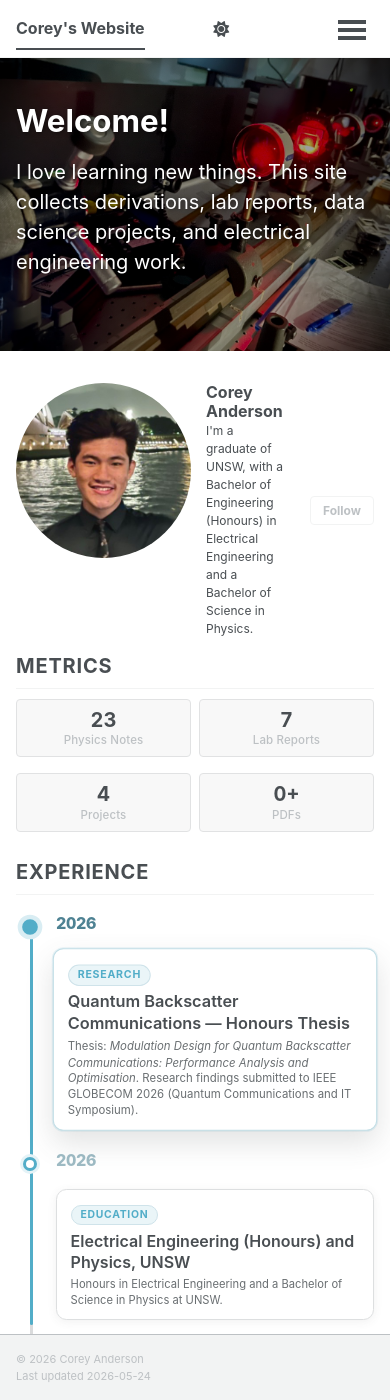
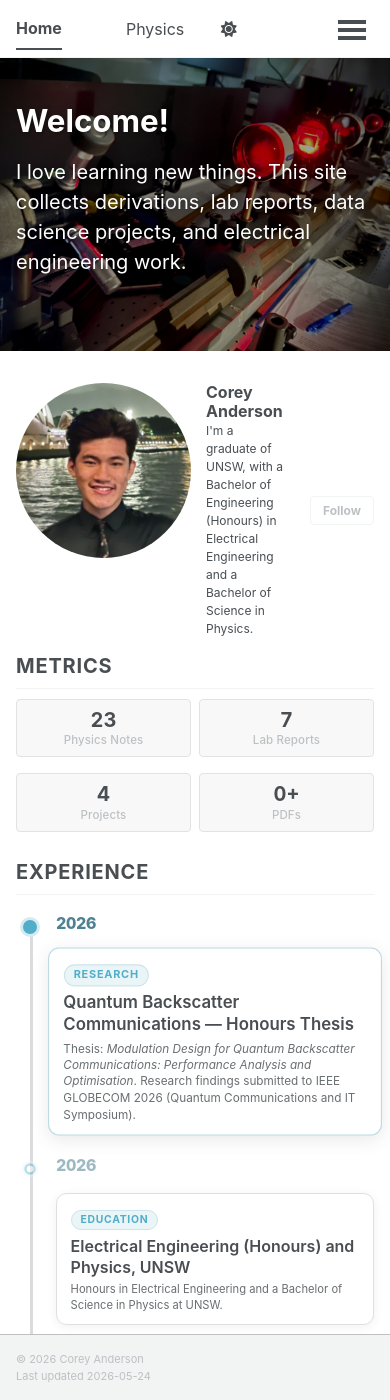
Before and after one commit to EvilScientist311/My-Website, a Jekyll site: the page built from _pages/about.md, in a window 390 px wide and 1400 px high. Built offline with Jekyll 4.4.1, drawn with Linux system fonts in a browser that asks for light colours; a script bundle is joined from its source files by our own code; library files that are not in the unit come from our copies.

Commit message:
Initial site

```diff
--- a/_config.yml
+++ b/_config.yml
@@ -9,7 +9,7 @@
 # Basic Site Settings
 locale                   : "en-US"
 site_theme               : "default" # The available themes options are "default", "air", "sunrise", "mint", "dirt" and "contrast"
-title                    : "Corey's Website"
+title                    : "Home"
 title_separator          : "-"
 name                     : &name "Corey Anderson"
 description              : &description "Personal STEM portfolio — derivations, lab reports, data science, and electrical engineering projects."
--- a/_includes/footer/custom.html
+++ b/_includes/footer/custom.html
@@ -15,5 +15,9 @@
 
 {% include base_path %}
 {% if page.url == "/" %}
+<script>
+  document.body.setAttribute("data-page", "home");
+</script>
+<script defer src="{{ base_path }}/assets/js/home-polish.js"></script>
 <script defer src="{{ base_path }}/assets/js/home-timeline.js"></script>
 {% endif %}
--- a/_pages/about.md
+++ b/_pages/about.md
@@ -23,19 +23,19 @@
   <h2 class="home-metrics__heading">Metrics</h2>
   <ul class="home-metrics__list">
     <li class="home-metrics__item">
-      <span class="home-metrics__value">{{ physics_notes_count }}</span>
+      <span class="home-metrics__value" data-count-up="{{ physics_notes_count }}" aria-live="polite">{{ physics_notes_count }}</span>
       <span class="home-metrics__label">Physics Notes</span>
     </li>
     <li class="home-metrics__item">
-      <span class="home-metrics__value">{{ lab_report_count }}</span>
+      <span class="home-metrics__value" data-count-up="{{ lab_report_count }}" aria-live="polite">{{ lab_report_count }}</span>
       <span class="home-metrics__label">Lab Reports</span>
     </li>
     <li class="home-metrics__item">
-      <span class="home-metrics__value">{{ project_count }}</span>
+      <span class="home-metrics__value" data-count-up="{{ project_count }}" aria-live="polite">{{ project_count }}</span>
       <span class="home-metrics__label">Projects</span>
     </li>
     <li class="home-metrics__item">
-      <span class="home-metrics__value">{{ pdf_count }}+</span>
+      <span class="home-metrics__value" data-count-up="{{ pdf_count }}" data-count-suffix="+" aria-live="polite">{{ pdf_count }}+</span>
       <span class="home-metrics__label">PDFs</span>
     </li>
   </ul>
--- a/_pages/derivations/index.html
+++ b/_pages/derivations/index.html
@@ -1,6 +1,6 @@
 ---
 layout: archive
-title: "Derivations"
+title: "Physics"
 permalink: /derivations/
 author_profile: true
 excerpt: 'Below are the various topics where I have derived and explored certain concepts. This started as a way for me to learn <a href="https://en.wikipedia.org/wiki/LaTeX">LaTeX</a>, but then it became a small hobby.'
--- a/_sass/custom/_site.scss
+++ b/_sass/custom/_site.scss
@@ -1,4 +1,109 @@
 /* Site-specific UI overrides */
+
+/* Homepage hero fade-in */
+@keyframes home-fade-up {
+  from {
+    opacity: 0;
+    transform: translateY(24px);
+  }
+
+  to {
+    opacity: 1;
+    transform: translateY(0);
+  }
+}
+
+.page-home {
+  .page__hero--overlay .wrapper,
+  .main--with-hero .sidebar,
+  .home-metrics {
+    opacity: 0;
+    transform: translateY(24px);
+  }
+
+  &.home-enter-active {
+    .page__hero--overlay .wrapper {
+      animation: home-fade-up 820ms cubic-bezier(0.22, 1, 0.36, 1) forwards;
+    }
+
+    .main--with-hero .sidebar {
+      animation: home-fade-up 820ms cubic-bezier(0.22, 1, 0.36, 1) 120ms forwards;
+    }
+
+    .home-metrics {
+      animation: home-fade-up 820ms cubic-bezier(0.22, 1, 0.36, 1) 240ms forwards;
+    }
+  }
+
+  &.home-enter-done {
+    .page__hero--overlay .wrapper,
+    .main--with-hero .sidebar,
+    .home-metrics {
+      opacity: 1;
+      transform: none;
+    }
+  }
+}
+
+@media (prefers-reduced-motion: reduce) {
+  .page-home .page__hero--overlay .wrapper,
+  .page-home .main--with-hero .sidebar,
+  .page-home .home-metrics {
+    opacity: 1 !important;
+    transform: none !important;
+    animation: none !important;
+  }
+}
+
+/* Disable theme page-load intro animations for instant navigation */
+#main,
+.page__hero,
+.page__hero--overlay,
+.masthead,
+.breadcrumbs,
+.page__footer,
+.page__footer footer {
+  animation: none !important;
+  -webkit-animation: none !important;
+  opacity: 1 !important;
+}
+
+/* Fixed footer — no intro fade; sits above page content when scrolling */
+.page__footer {
+  position: fixed !important;
+  bottom: 0;
+  left: 0;
+  right: 0;
+  width: 100%;
+  z-index: 20;
+  clear: both;
+  margin-top: 0 !important;
+}
+
+/* Stronger navbar underline hover */
+.masthead .greedy-nav .visible-links li:not(#theme-toggle) a {
+  position: relative;
+
+  &::before {
+    height: 2px;
+    background: color-mix(in srgb, var(--global-link-color) 75%, var(--global-text-color));
+    transform: scaleX(0);
+    transform-origin: left center;
+    transition: transform 220ms cubic-bezier(0.22, 1, 0.36, 1);
+  }
+
+  &:hover {
+    color: color-mix(in srgb, var(--global-masthead-link-color) 65%, var(--global-text-color));
+  }
+
+  &:hover::before {
+    transform: scaleX(1);
+  }
+}
+
+.masthead__menu-item.selected a::before {
+  display: none;
+}
 
 /* Circular author profile photo */
 .author__avatar img {
@@ -101,7 +206,10 @@
 
 /* Homepage timeline — alternating milestone track */
 .home-timeline {
-  margin: 0 0 1.25rem;
+  position: relative;
+  z-index: 0;
+  margin: 0 0 2.5rem;
+  isolation: isolate;
 
   &__heading {
     margin: 0 0 1rem;
@@ -148,7 +256,7 @@
   &__rail-fill {
     height: 0;
     background: var(--global-link-color);
-    transition: height 0.14s linear;
+    transition: none;
   }
 
   &__list {
@@ -164,7 +272,9 @@
     grid-template-columns: 1.75rem 1fr;
     gap: 0 0.75rem;
     align-items: start;
-    padding-bottom: 0.85rem;
+    padding-bottom: 1.15rem;
+    overflow: visible;
+    position: relative;
 
     &:last-child {
       padding-bottom: 0;
@@ -177,6 +287,8 @@
     display: flex;
     justify-content: center;
     padding-top: 0.35rem;
+    position: relative;
+    z-index: 2;
   }
 
   &__node-dot {
@@ -199,6 +311,8 @@
   &__year {
     grid-column: 2;
     grid-row: 1;
+    position: relative;
+    z-index: 1;
     margin: 0 0 0.15rem;
     font-size: $type-size-3;
     font-weight: 800;
@@ -211,15 +325,22 @@
   &__card {
     grid-column: 2;
     grid-row: 2;
+    position: relative;
+    z-index: 1;
+    transform: scale(1);
+    transform-origin: center;
     padding: 0.65rem 0.85rem;
     border: 1px solid color-mix(in srgb, var(--global-text-color) 12%, var(--global-border-color));
     border-radius: 0.65rem;
     background: var(--global-bg-color);
     box-shadow: 0 2px 10px color-mix(in srgb, var(--global-text-color) 8%, transparent);
-    transition: transform 0.22s ease, box-shadow 0.22s ease, border-color 0.22s ease;
+    transition:
+      transform 350ms cubic-bezier(0.22, 1, 0.36, 1),
+      box-shadow 350ms cubic-bezier(0.22, 1, 0.36, 1),
+      border-color 350ms ease;
 
     &:hover {
-      transform: translateY(-3px);
+      transform: scale(1) translateY(-3px);
       border-color: color-mix(in srgb, var(--global-link-color) 35%, var(--global-border-color));
       box-shadow: 0 10px 22px color-mix(in srgb, var(--global-text-color) 14%, transparent);
     }
@@ -269,7 +390,7 @@
       grid-template-columns: minmax(0, 1fr) 2.75rem minmax(0, 1fr);
       gap: 0 1rem;
       align-items: center;
-      padding-bottom: 1rem;
+      padding-bottom: 1.35rem;
     }
 
     &__node {
@@ -335,7 +456,8 @@
         opacity 0.55s ease,
         transform 0.55s cubic-bezier(0.22, 1, 0.36, 1);
 
-      &.is-visible {
+      &.is-visible,
+      &.is-revealed {
         opacity: 1;
         transform: translateY(0);
       }
@@ -344,17 +466,16 @@
     .home-timeline__node-dot {
       transform: scale(0.82);
       opacity: 0.4;
+      background: var(--global-bg-color);
     }
 
-    .home-timeline__item.is-visible .home-timeline__node-dot {
+    /* Dot colour/fill is controlled by is-reached only — never is-active or is-visible */
+    .home-timeline__item.is-reached .home-timeline__node-dot {
       transform: scale(1);
       opacity: 1;
-    }
-
-    .home-timeline__item.is-active .home-timeline__node-dot {
-      transform: scale(1.12);
       background: var(--global-link-color);
-      box-shadow: 0 0 0 4px color-mix(in srgb, var(--global-link-color) 22%, var(--global-bg-color));
+      box-shadow:
+        0 0 0 3px color-mix(in srgb, var(--global-link-color) 24%, var(--global-bg-color));
     }
 
     .home-timeline__year {
@@ -362,17 +483,28 @@
       opacity: 0.55;
     }
 
+    .home-timeline__item.is-reached .home-timeline__year {
+      opacity: 0.85;
+    }
+
     .home-timeline__item.is-active .home-timeline__year {
       opacity: 1;
       color: color-mix(in srgb, var(--global-link-color) 55%, var(--global-text-color));
     }
 
+    .home-timeline__item.is-active {
+      z-index: 2;
+    }
+
     .home-timeline__item.is-active .home-timeline__card {
-      transform: translateY(-2px) scale(1.02);
-      border-color: color-mix(in srgb, var(--global-link-color) 30%, var(--global-border-color));
-      box-shadow:
-        0 12px 28px color-mix(in srgb, var(--global-text-color) 16%, transparent),
-        0 0 0 1px color-mix(in srgb, var(--global-link-color) 12%, transparent);
+      z-index: 2;
+      transform: scale(1.05);
+      border-color: color-mix(in srgb, var(--global-link-color) 35%, var(--global-border-color));
+      box-shadow: 0 4px 16px color-mix(in srgb, var(--global-text-color) 12%, transparent);
+    }
+
+    .home-timeline__item.is-active .home-timeline__card:hover {
+      transform: scale(1.05);
     }
 
     @media screen and (min-width: 768px) {
@@ -387,7 +519,8 @@
           transform: translateX(1.25rem) translateY(0.75rem);
         }
 
-        &.is-visible {
+        &.is-visible,
+        &.is-revealed {
           transform: translateX(0) translateY(0);
         }
       }
@@ -401,10 +534,25 @@
       transition: none;
     }
 
+    &--enhanced .home-timeline__card {
+      transition: none;
+    }
+
+    &--enhanced .home-timeline__item.is-active .home-timeline__card {
+      transform: scale(1.05);
+    }
+
     &--enhanced .home-timeline__node-dot {
       transform: none;
+      opacity: 0.4;
+      background: var(--global-bg-color);
+      transition: none;
+    }
+
+    &--enhanced .home-timeline__item.is-reached .home-timeline__node-dot {
+      transform: none;
       opacity: 1;
-      transition: none;
+      background: var(--global-link-color);
     }
 
     &--enhanced .home-timeline__rail-fill {
--- /dev/null
+++ b/assets/js/home-polish.js
@@ -0,0 +1,121 @@
+(function () {
+  "use strict";
+
+  if (document.body.getAttribute("data-page") !== "home") {
+    return;
+  }
+
+  var prefersReducedMotion = window.matchMedia(
+    "(prefers-reduced-motion: reduce)"
+  ).matches;
+  var countDuration = 2800;
+
+  function easeOutCubic(t) {
+    return 1 - Math.pow(1 - t, 3);
+  }
+
+  function initHeroEnter() {
+    document.body.classList.add("page-home");
+
+    if (prefersReducedMotion) {
+      document.body.classList.add("home-enter-active", "home-enter-done");
+      return;
+    }
+
+    window.requestAnimationFrame(function () {
+      document.body.classList.add("home-enter-active");
+    });
+
+    window.setTimeout(function () {
+      document.body.classList.add("home-enter-done");
+    }, 1200);
+  }
+
+  function initMetricsCountUp() {
+    var section = document.querySelector(".home-metrics");
+    if (!section) {
+      return;
+    }
+
+    var values = Array.prototype.slice.call(
+      section.querySelectorAll(".home-metrics__value[data-count-up]")
+    );
+
+    if (!values.length) {
+      return;
+    }
+
+    values.forEach(function (el) {
+      var target = parseInt(el.getAttribute("data-count-up"), 10);
+      var suffix = el.getAttribute("data-count-suffix") || "";
+
+      el._countTarget = isNaN(target) ? 0 : target;
+      el._countSuffix = suffix;
+
+      if (!prefersReducedMotion) {
+        el.textContent = "0" + suffix;
+      }
+    });
+
+    if (prefersReducedMotion) {
+      return;
+    }
+
+    var started = false;
+
+    function runCountUp() {
+      if (started) {
+        return;
+      }
+      started = true;
+
+      var startTime = null;
+
+      function frame(now) {
+        if (startTime === null) {
+          startTime = now;
+        }
+
+        var progress = Math.min(1, (now - startTime) / countDuration);
+        var eased = easeOutCubic(progress);
+
+        values.forEach(function (el) {
+          var value = Math.round(eased * el._countTarget);
+          el.textContent = String(value) + el._countSuffix;
+        });
+
+        if (progress < 1) {
+          window.requestAnimationFrame(frame);
+        }
+      }
+
+      window.requestAnimationFrame(frame);
+    }
+
+    if ("IntersectionObserver" in window) {
+      var observer = new IntersectionObserver(
+        function (entries) {
+          entries.forEach(function (entry) {
+            if (entry.isIntersecting) {
+              runCountUp();
+              observer.disconnect();
+            }
+          });
+        },
+        {
+          root: null,
+          rootMargin: "0px 0px -8% 0px",
+          threshold: 0.15,
+        }
+      );
+
+      observer.observe(section);
+      return;
+    }
+
+    runCountUp();
+  }
+
+  initHeroEnter();
+  initMetricsCountUp();
+})();
--- a/assets/js/home-timeline.js
+++ b/assets/js/home-timeline.js
@@ -1,19 +1,27 @@
 (function () {
   "use strict";
+
+  /*
+   * Timeline state classes — keep these roles separate:
+   *   is-visible / is-revealed  → card fade-in only (IntersectionObserver)
+   *   is-active                 → active card scaling only (scroll progress)
+   *   is-reached                → dot colour/fill only (rail fill height)
+   *
+   * Never use is-visible or is-active to style dots. Never set is-reached from IO.
+   */
 
   var timeline = document.querySelector(".home-timeline");
   if (!timeline) {
     return;
   }
 
-  var track = timeline.querySelector(".home-timeline__track");
   var rail = timeline.querySelector(".home-timeline__rail");
   var fill = timeline.querySelector(".home-timeline__rail-fill");
   var items = Array.prototype.slice.call(
     timeline.querySelectorAll(".home-timeline__item")
   );
 
-  if (!track || !items.length) {
+  if (!rail || !items.length) {
     return;
   }
 
@@ -22,10 +30,20 @@
   var prefersReducedMotion = window.matchMedia(
     "(prefers-reduced-motion: reduce)"
   ).matches;
-  var activeLineRatio = 0.55;
+  var triggerRatio = 0.7;
+  var lastIndex = items.length - 1;
+  var pageLoadScrollY = getScrollY();
+
+  function clamp(value, min, max) {
+    return Math.min(max, Math.max(min, value));
+  }
 
   function getScrollY() {
     return window.pageYOffset || document.documentElement.scrollTop || 0;
+  }
+
+  function isInitialLoadPosition() {
+    return getScrollY() <= 1;
   }
 
   function getMaxScrollY() {
@@ -33,6 +51,10 @@
       0,
       document.documentElement.scrollHeight - window.innerHeight
     );
+  }
+
+  function getTriggerY() {
+    return window.innerHeight * triggerRatio;
   }
 
   function getDotCenterY(item) {
@@ -46,116 +68,156 @@
     return dotRect.top + dotRect.height / 2;
   }
 
-  function getTimelineProgress() {
-    var scrollY = getScrollY();
-    var viewY = window.innerHeight * activeLineRatio;
-    var viewportBottom = window.innerHeight;
-    var maxScrollY = getMaxScrollY();
-
-    var firstItemRect = items[0].getBoundingClientRect();
-    var lastDotCenter = getDotCenterY(items[items.length - 1]);
-
-    var firstItemDocTop = firstItemRect.top + scrollY;
-    var lastDotDocCenter = lastDotCenter + scrollY;
-
-    var startScroll = firstItemDocTop - viewportBottom;
-    var idealEndScroll = lastDotDocCenter - viewY;
-    var endScroll = Math.min(idealEndScroll, maxScrollY);
-
-    var progress;
-    if (scrollY >= endScroll) {
-      progress = 1;
-    } else if (scrollY <= startScroll) {
-      progress = 0;
-    } else {
-      var range = endScroll - startScroll;
-      progress = range > 0 ? (scrollY - startScroll) / range : 1;
-    }
+  function measureGeometry() {
+    var railRect = rail.getBoundingClientRect();
+    var dotOffsets = items.map(function (item) {
+      return getDotCenterY(item) - railRect.top;
+    });
 
     return {
-      progress: Math.min(1, Math.max(0, progress)),
-      viewY: viewY,
-      endScroll: endScroll,
-      atEnd: scrollY >= endScroll,
+      railRect: railRect,
+      dotOffsets: dotOffsets,
+      firstDot: dotOffsets[0],
+      lastDot: dotOffsets[lastIndex],
+      span: dotOffsets[lastIndex] - dotOffsets[0],
     };
   }
 
-  function setProgress(metrics) {
-    if (!fill || !rail) {
+  function getScrollAnchors() {
+    var scrollY = getScrollY();
+    var triggerY = getTriggerY();
+    var railRect = rail.getBoundingClientRect();
+    var lastDotY = getDotCenterY(items[lastIndex]);
+    var maxScrollY = getMaxScrollY();
+
+    var startScroll = scrollY + (railRect.top - triggerY);
+    var idealEndScroll = scrollY + (lastDotY - triggerY);
+    var endScroll = Math.min(idealEndScroll, maxScrollY);
+
+    return {
+      startScroll: startScroll,
+      endScroll: endScroll,
+    };
+  }
+
+  function getScrollProgress() {
+    if (isInitialLoadPosition()) {
+      return 0;
+    }
+
+    var scrollY = getScrollY();
+    var anchors = getScrollAnchors();
+    var startScroll = anchors.startScroll;
+    var endScroll = anchors.endScroll;
+
+    if (endScroll <= startScroll) {
+      return scrollY > endScroll ? 1 : 0;
+    }
+
+    if (pageLoadScrollY > 5) {
+      if (scrollY >= endScroll) {
+        return 1;
+      }
+      if (scrollY <= startScroll) {
+        return 0;
+      }
+      return clamp((scrollY - startScroll) / (endScroll - startScroll), 0, 1);
+    }
+
+    if (scrollY <= pageLoadScrollY) {
+      return 0;
+    }
+
+    var travelStart = Math.max(startScroll, pageLoadScrollY);
+    if (scrollY <= travelStart) {
+      return 0;
+    }
+    if (scrollY >= endScroll) {
+      return 1;
+    }
+
+    return clamp((scrollY - travelStart) / (endScroll - travelStart), 0, 1);
+  }
+
+  function getFillEndPx(geo, progress) {
+    if (geo.span <= 0) {
+      return geo.firstDot;
+    }
+
+    return geo.firstDot + progress * geo.span;
+  }
+
+  function isDotReached(fillEndPx, dotOffset) {
+    return fillEndPx >= dotOffset - 0.5;
+  }
+
+  function applyInitialState(geo) {
+    if (fill) {
+      fill.style.height = Math.max(0, geo.firstDot) + "px";
+    }
+
+    items.forEach(function (item, index) {
+      var isFirst = index === 0;
+      item.classList.toggle("is-reached", isFirst);
+      item.classList.toggle("is-active", isFirst);
+    });
+  }
+
+  function applyReducedMotion() {
+    var geo = measureGeometry();
+
+    items.forEach(function (item, index) {
+      item.classList.add("is-visible", "is-revealed");
+      item.classList.toggle("is-reached", true);
+      item.classList.toggle("is-active", index === lastIndex);
+    });
+
+    if (fill) {
+      fill.style.height = geo.lastDot + "px";
+    }
+  }
+
+  function updateTimeline() {
+    var geo = measureGeometry();
+
+    if (geo.railRect.height <= 0 || geo.lastDot <= geo.firstDot) {
+      if (isInitialLoadPosition()) {
+        applyInitialState(geo);
+      }
       return;
     }
 
-    var railRect = rail.getBoundingClientRect();
-    if (railRect.height <= 0) {
+    if (isInitialLoadPosition()) {
+      applyInitialState(geo);
       return;
     }
 
-    var lastDotCenter = getDotCenterY(items[items.length - 1]);
-    var lastDotOffset = lastDotCenter - railRect.top;
-    var fillPx = metrics.progress * lastDotOffset;
-    var fillPct = (fillPx / railRect.height) * 100;
+    var progress = clamp(getScrollProgress(), 0, 1);
+    var fillEndPx = getFillEndPx(geo, progress);
+    var activeIndex = -1;
 
-    fill.style.height = Math.min(100, Math.max(0, fillPct)) + "%";
-  }
-
-  function setActiveItem(metrics) {
-    var progress = metrics.progress;
-    var viewY = metrics.viewY;
-    var activeIndex = 0;
-
-    if (metrics.atEnd || progress >= 1) {
-      activeIndex = items.length - 1;
-    } else if (progress <= 0) {
-      activeIndex = 0;
-    } else {
-      var bestDistance = Infinity;
-
-      items.forEach(function (item, index) {
-        var dotCenter = getDotCenterY(item);
-        var distance = Math.abs(dotCenter - viewY);
-        if (distance < bestDistance) {
-          bestDistance = distance;
-          activeIndex = index;
-        }
-      });
+    if (fill) {
+      fill.style.height = Math.max(0, fillEndPx) + "px";
     }
 
     items.forEach(function (item, index) {
+      var reached = isDotReached(fillEndPx, geo.dotOffsets[index]);
+
+      if (reached) {
+        activeIndex = index;
+      }
+
+      item.classList.toggle("is-reached", reached);
       item.classList.toggle("is-active", index === activeIndex);
     });
   }
 
-  function setReachedItems(metrics) {
-    if (metrics.atEnd || metrics.progress >= 1) {
-      items.forEach(function (item) {
-        item.classList.add("is-visible");
-      });
-      return;
-    }
-
-    var viewY = metrics.viewY;
-
-    items.forEach(function (item) {
-      if (getDotCenterY(item) <= viewY + 4) {
-        item.classList.add("is-visible");
-      }
-    });
-  }
-
-  function onFrame() {
-    var metrics = getTimelineProgress();
-    setProgress(metrics);
-    setActiveItem(metrics);
-    setReachedItems(metrics);
-  }
-
   function scheduleUpdate() {
-    window.requestAnimationFrame(onFrame);
+    window.requestAnimationFrame(updateTimeline);
   }
 
   function bindImageLoadUpdates() {
-    var images = document.querySelectorAll("img");
-    images.forEach(function (img) {
+    document.querySelectorAll("img").forEach(function (img) {
       if (img.complete) {
         return;
       }
@@ -165,49 +227,56 @@
     });
   }
 
-  if (prefersReducedMotion) {
-    items.forEach(function (item) {
-      item.classList.add("is-visible");
-    });
-    if (fill) {
-      fill.style.height = "100%";
+  function bindFontLoadUpdates() {
+    if (document.fonts && document.fonts.ready) {
+      document.fonts.ready.then(scheduleUpdate);
     }
-    items[items.length - 1].classList.add("is-active");
-    window.addEventListener("scroll", scheduleUpdate, { passive: true });
-    window.addEventListener("resize", scheduleUpdate, { passive: true });
-    window.addEventListener("load", scheduleUpdate);
-    bindImageLoadUpdates();
-    return;
   }
 
-  if ("IntersectionObserver" in window) {
+  function bindCardRevealObserver() {
+    if (!("IntersectionObserver" in window)) {
+      items.forEach(function (item) {
+        item.classList.add("is-visible", "is-revealed");
+      });
+      return;
+    }
+
     var observer = new IntersectionObserver(
       function (entries) {
         entries.forEach(function (entry) {
           if (entry.isIntersecting) {
-            entry.target.classList.add("is-visible");
+            entry.target.classList.add("is-revealed", "is-visible");
           }
         });
       },
       {
         root: null,
-        rootMargin: "0px 0px -8% 0px",
-        threshold: 0.08,
+        rootMargin: "0px 0px -5% 0px",
+        threshold: 0.05,
       }
     );
 
     items.forEach(function (item) {
       observer.observe(item);
     });
-  } else {
-    items.forEach(function (item) {
-      item.classList.add("is-visible");
-    });
   }
 
+  if (prefersReducedMotion) {
+    applyReducedMotion();
+    bindCardRevealObserver();
+    window.addEventListener("scroll", scheduleUpdate, { passive: true });
+    window.addEventListener("resize", scheduleUpdate, { passive: true });
+    window.addEventListener("load", scheduleUpdate);
+    bindImageLoadUpdates();
+    bindFontLoadUpdates();
+    return;
+  }
+
+  bindCardRevealObserver();
   window.addEventListener("scroll", scheduleUpdate, { passive: true });
   window.addEventListener("resize", scheduleUpdate, { passive: true });
   window.addEventListener("load", scheduleUpdate);
   bindImageLoadUpdates();
-  onFrame();
+  bindFontLoadUpdates();
+  updateTimeline();
 })();
```
